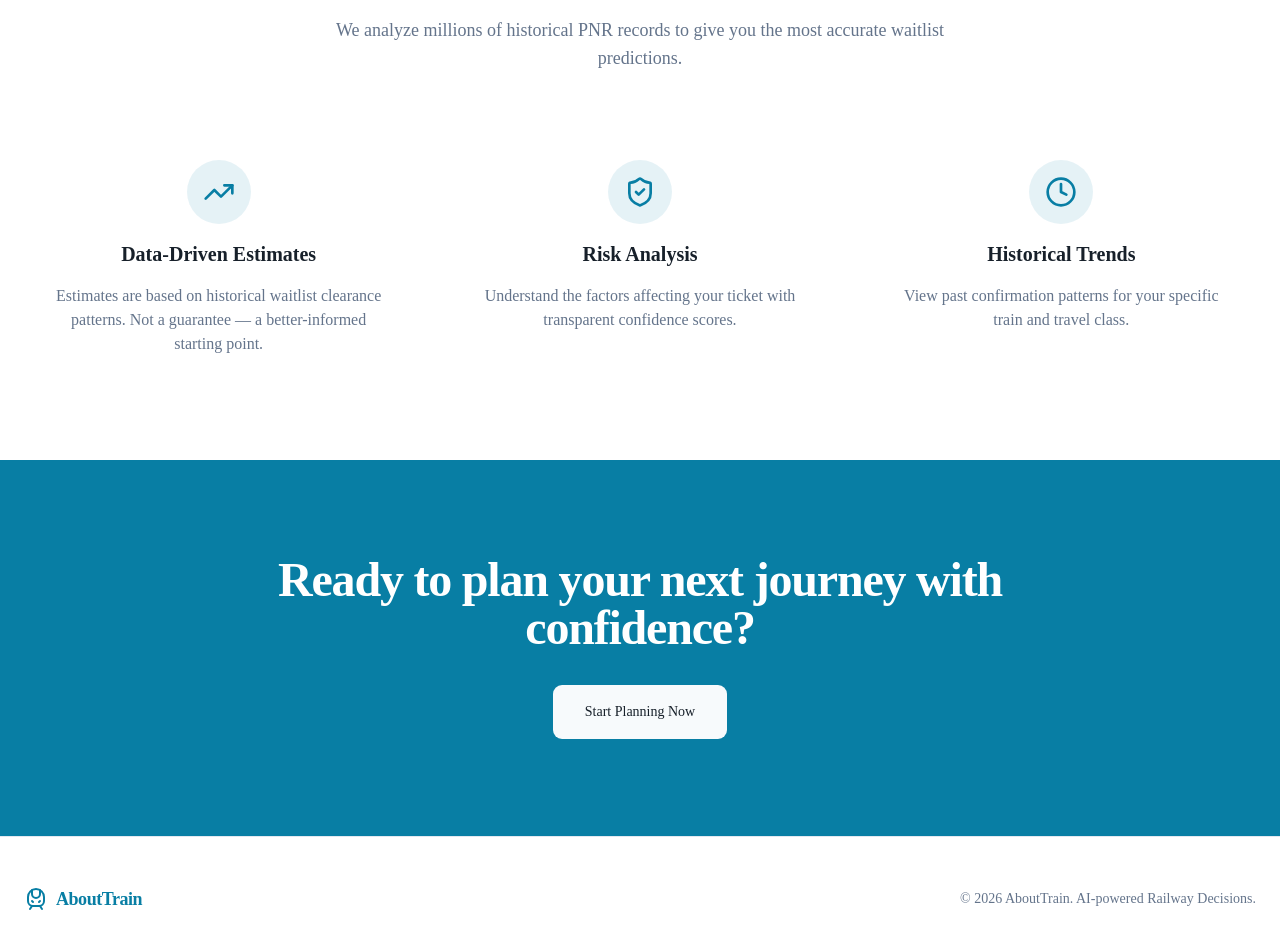
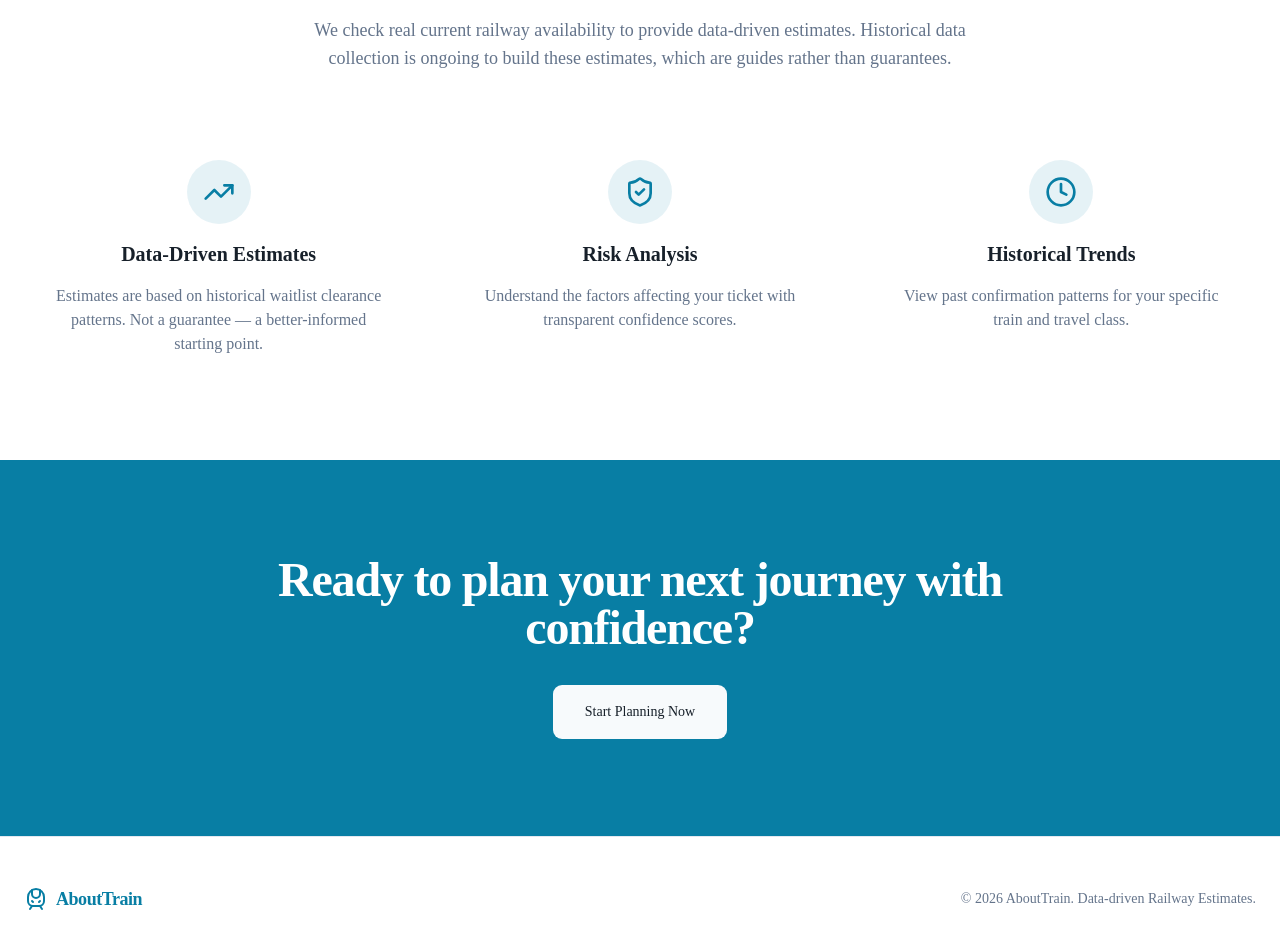
Before and after one commit to KenzBilal/AboutTrain, a Next.js app: page / in a window 1280 px wide. Shown: the part 1057-2005 px from the top of the page. Built offline with nearby package versions, Linux system fonts and the light colour scheme.

Commit message:
chore: content accuracy pass
- Remove unsupported ML/prediction claims
- Fix IRCTC affiliation phrasing
- Replace accuracy guarantees with data-driven estimates

```diff
--- a/app/insights/page.tsx
+++ b/app/insights/page.tsx
@@ -51,7 +51,7 @@ export default async function InsightsPage() {
           <span>
             {isDemoMode()
               ? <><strong className="text-foreground">Demo data:</strong> All figures shown are from a small illustrative dataset with {clearanceStats.reduce((s, c) => s + c.hist.totalSamples, 0)} historical samples. These numbers are not representative of actual Indian Railways confirmation rates.</>
-              : <><strong className="text-foreground">Live data:</strong> Figures computed from historical_outcomes table. Accuracy improves as more data is ingested.</>
+              : <><strong className="text-foreground">Live data:</strong> Figures computed from historical_outcomes table. Estimates improve as more data is ingested.</>
             }
           </span>
         </div>
--- a/app/page.tsx
+++ b/app/page.tsx
@@ -45,7 +45,8 @@ export default function Home() {
           <div className="text-center mb-16">
             <h2 className="text-3xl font-bold tracking-tight mb-4">Why choose AboutTrain?</h2>
             <p className="text-muted-foreground text-lg max-w-2xl mx-auto">
-              We analyze millions of historical PNR records to give you the most accurate waitlist predictions.
+              We check real current railway availability to provide data-driven estimates.
+              Historical data collection is ongoing to build these estimates, which are guides rather than guarantees.
             </p>
           </div>
 
@@ -97,7 +98,7 @@ export default function Home() {
             <span className="font-bold text-lg text-primary tracking-tight">AboutTrain</span>
           </div>
           <p className="text-sm text-muted-foreground">
-            © 2026 AboutTrain. AI-powered Railway Decisions.
+            © 2026 AboutTrain. Data-driven Railway Estimates.
           </p>
         </div>
       </footer>
--- a/app/planner/page.tsx
+++ b/app/planner/page.tsx
@@ -9,7 +9,7 @@ export default function PlannerPage() {
         <div className="max-w-4xl mx-auto space-y-8">
           <div className="text-center space-y-2">
             <h1 className="text-3xl font-bold tracking-tight">Plan Your Journey</h1>
-            <p className="text-muted-foreground">Enter your travel details to find trains, check availability, and get waitlist predictions.</p>
+            <p className="text-muted-foreground">Enter your travel details to find trains, check real-time availability, and get waitlist estimates.</p>
           </div>
 
           <div className="bg-card rounded-2xl shadow-sm border border-border p-6 md:p-8">
--- a/app/trains/page.tsx
+++ b/app/trains/page.tsx
@@ -143,7 +143,7 @@ export default async function SearchResultsPage({ searchParams }: PageProps) {
         <div className="flex items-start gap-2 text-xs text-muted-foreground border border-border rounded-lg px-4 py-2.5 mb-5">
           <Clock className="h-3.5 w-3.5 mt-0.5 shrink-0" />
           <span>
-            Availability and confirmation estimates are {getAvailabilityProvider()?.isDemo ? <strong>illustrative demo data</strong> : <>sourced from <strong>{getAvailabilityProvider()?.providerName || 'Live IRCTC/NTES providers'}</strong></>}.
+            Availability and confirmation estimates are {getAvailabilityProvider()?.isDemo ? <strong>illustrative demo data</strong> : <>sourced from <strong>{getAvailabilityProvider()?.providerName || 'Live third-party availability providers'}</strong></>}.
             Estimates are not guarantees. Always verify on{' '}
             <a href="https://www.irctc.co.in" target="_blank" rel="noopener noreferrer" className="underline text-primary">
               IRCTC
--- a/components/trains/TrainCard.tsx
+++ b/components/trains/TrainCard.tsx
@@ -125,7 +125,7 @@ export function TrainCard({ result }: TrainCardProps) {
 
               {isConfirmed ? (
                 <div className="text-sm text-emerald-700 bg-emerald-50 border border-emerald-100 rounded-lg px-3 py-2">
-                  Seat availability confirmed. Book promptly on IRCTC to secure your ticket.
+                  Seat availability confirmed. Book promptly through official channels to secure your ticket.
                 </div>
               ) : prediction ? (
                 <PredictionGauge
```
